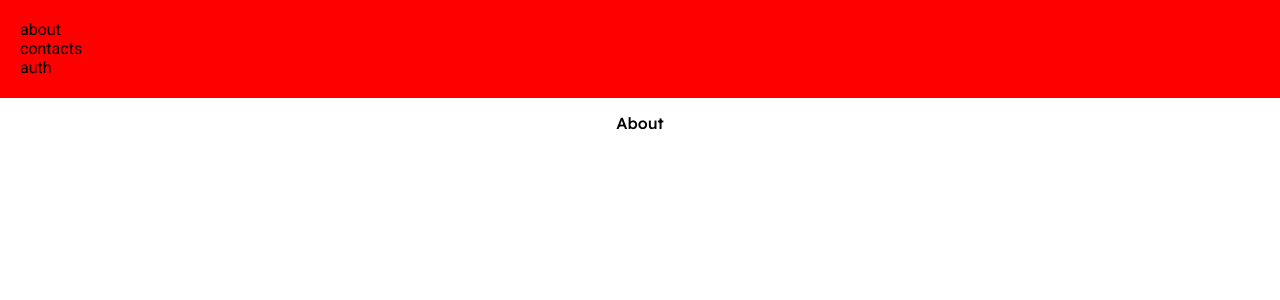
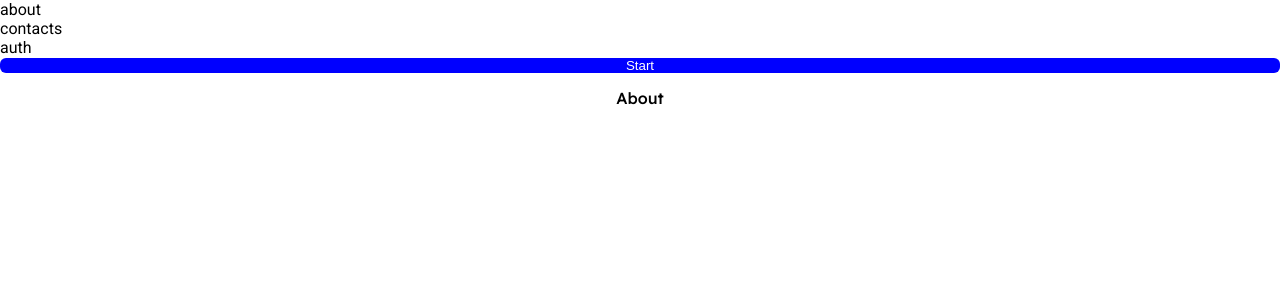
Before and after one commit to MaryAnzh/final-task, a Next.js app: page / in a window 1280 px wide. Shown: the top 300 px of the page. Built offline with nearby package versions, Linux system fonts and the light colour scheme.

Commit message:
feat: add styled-components

```diff
--- a/package.json
+++ b/package.json
@@ -18,13 +18,13 @@
     "next": "^13.1.6",
     "react": "18.2.0",
     "react-dom": "18.2.0",
-    "styled-components": "^5.3.6",
     "typescript": "4.9.5"
   },
   "devDependencies": {
     "@styled-jsx/plugin-sass": "^4.0.2",
     "@types/styled-components": "^5.1.26",
-    "sass": "^1.57.1"
+    "sass": "^1.57.1",
+    "styled-components": "^5.3.6"
   },
   "resolutions": {
     "styled-components": "^5"
--- /dev/null
+++ b/src/components/button.tsx
@@ -0,0 +1,11 @@
+import styled from 'styled-components';
+
+const Button = styled.button`
+border: none;
+background: blue;
+border-radius: 6px;
+color: white;
+
+`;
+
+export default Button;
--- a/src/components/common/header/header.tsx
+++ b/src/components/common/header/header.tsx
@@ -8,7 +8,7 @@ export default function Header(props: HeaderProps) {
     const navList = ['about', 'contacts', 'auth'];
     return (
         <header>
-            <HeaderStyled>
+            <HeaderStyled className="red">
                 <Nav navList={navList} />
             </HeaderStyled>
         </header>
--- a/src/components/common/header/styled.ts
+++ b/src/components/common/header/styled.ts
@@ -1,9 +1,9 @@
 import styled from 'styled-components'
 
 const HeaderStyled = styled.div`
-  padding: 20px;
+ .red { padding: 20px;
   color: green;
-  background: red;
+  background: red;}
 `;
 
 export default HeaderStyled;
--- a/src/pages/_document.tsx
+++ b/src/pages/_document.tsx
@@ -1,6 +1,7 @@
 import Header from '@/components/common/header/header'
 import { Html, Head, Main, NextScript } from 'next/document'
 import { ThemeProvider } from 'styled-components'
+import Button from '../components/button'
 
 export default function Document() {
 
@@ -9,6 +10,7 @@ export default function Document() {
       <Head />
       <body>
         <Header />
+        <Button>Start</Button>
         <main>
           <Main />
         </main>
```
Also changed, not shown: 1 other file (tests, documents, lock files or other folders).
